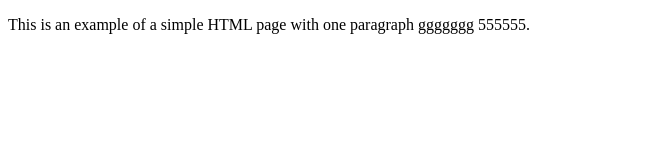
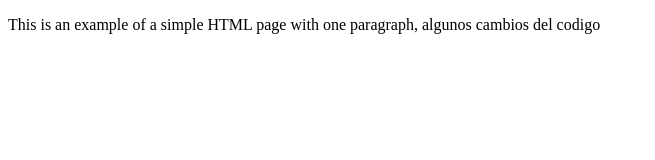
Before and after one commit to fnweb3/StaticWeb, a plain HTML site: page index.html in a window 1280 px wide. Shown: the whole page, without its empty margins (0-655 px from the left). Drawn offline with Linux system fonts and the light colour scheme.

Commit message:
Update index.html

```diff
--- a/index.html
+++ b/index.html
@@ -4,6 +4,6 @@
         <title>Example</title>
     </head>
     <body>
-        <p>This is an example of a simple HTML page with one paragraph    ggggggg 555555.</p>
+        <p>This is an example of a simple HTML page with one paragraph, algunos cambios del codigo</p>
     </body>
 </html>
```
